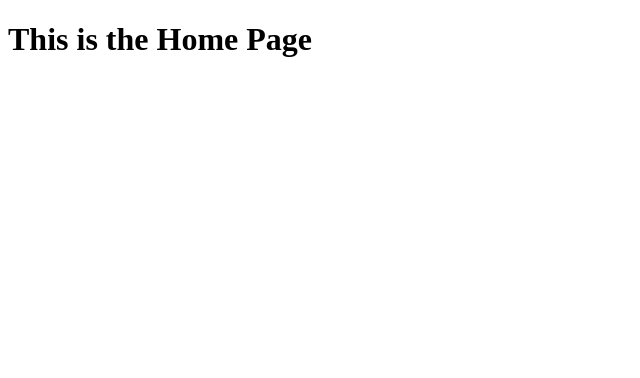
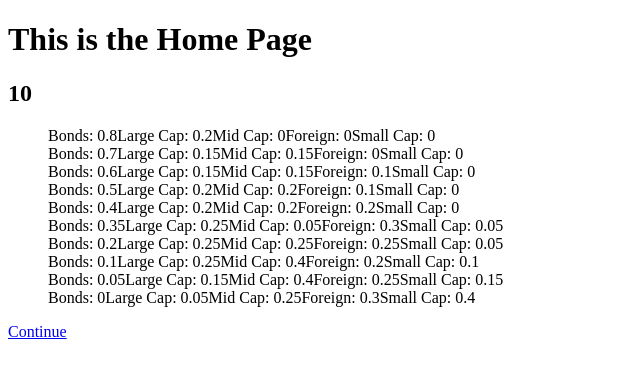
Before and after one commit to echen831/finance_advisor, a React (Create React App) app: page / in a window 1280 px wide. Shown: the top 378 px of the page, without its empty margins (0-640 px from the left). Built offline with nearby package versions, Linux system fonts and the light colour scheme.

Commit message:
add home and calculator components

```diff
--- /dev/null
+++ b/src/actions/risk_level_idx_actions.js
@@ -0,0 +1,12 @@
+export const SET_RISK_LEVEL_IDX = 'SET_RISK_LEVEL_IDX';
+
+const setRiskLevelIdx = (idx) => {
+    return {
+        type: SET_RISK_LEVEL_IDX,
+        idx
+    }
+}
+
+export const dispatchSRLIdx = (idx) => dispatch => {
+    dispatch(setRiskLevelIdx(idx))
+}
--- /dev/null
+++ b/src/components/App.css
@@ -0,0 +1,3 @@
+ul, li {
+    list-style: none;
+}
--- a/src/components/App.jsx
+++ b/src/components/App.jsx
@@ -1,8 +1,8 @@
 import React from 'react';
 import { Route, Switch } from 'react-router-dom';
-import { Home } from './home/home';
-import { Calculator } from './calculator/calculator';
-
+import Home from './home/home';
+import Calculator from './calculator/calculator';
+import './App.css';
 export const App = () => {
   return (
     <div>
--- a/src/components/calculator/calculator.jsx
+++ b/src/components/calculator/calculator.jsx
@@ -1,10 +1,30 @@
 import React from 'react';
+import { connect } from 'react-redux';
 
-export const Calculator = () => {
+const Calculator = (props) => {
 
     return (
         <div>
-            <h1>This is the Calculator page</h1>
+            <h1>Risk Level: {props.riskLevelIdx}</h1>
+            <div>
+                {Object.keys(props.data).map((item, idx) => {
+                    return <li key={idx}>{item}: {props.data[item]}</li>
+                })}
+            </div>
         </div>
     )
 }
+
+const mSTP = (state) => {
+    const currentIdx = state.entities.current.currentIdx
+    return {
+        data: state.entities.riskLevels[currentIdx],
+        riskLevelIdx: currentIdx + 1
+    }
+}
+
+const mDTP = (dispatch) => {
+    return {}
+}
+
+export default connect(mSTP, mDTP)(Calculator)
--- /dev/null
+++ b/src/components/home/home.css
@@ -0,0 +1,13 @@
+.risk {
+    display: flex;
+    cursor: pointer;
+}
+
+.risk:hover:not(.selected) {
+    background-color: aquamarine;
+    border-radius: 4px;
+}
+
+.selected {
+    background-color: chartreuse;
+}
--- a/src/components/home/home.jsx
+++ b/src/components/home/home.jsx
@@ -1,9 +1,55 @@
-import React from 'react';
+import React, {useState, useEffect} from 'react';
+import { connect } from 'react-redux';
+import { Link } from 'react-router-dom';
+import { dispatchSRLIdx } from '../../actions/risk_level_idx_actions';
 
-export const Home = () => {
+import './home.css';
+
+
+const Home = (props) => {
+
+    const [currIdx, setCurrIdx] = useState(props.currentIdx);
+
+    const handleUpdate = (idx) => {
+        props.setCurrentIdx(idx)
+        setCurrIdx(idx);
+    }
+
     return (
-        <div>
+        <div className='home-container'>
             <h1>This is the Home Page</h1>
+            <h2>{currIdx}</h2>
+            <ul>
+                {props.riskLevels.map((risk, idx) => {
+                    const highlighted = currIdx === idx ? "risk selected" : 'risk'
+                    return (
+
+                        <div key={idx} className={highlighted} onClick={() => handleUpdate(idx)}>
+                            <li>Bonds: {risk['Bonds']}</li>
+                            <li>Large Cap: {risk['Large Cap']}</li>
+                            <li>Mid Cap: {risk['Mid Cap']}</li>
+                            <li>Foreign: {risk['Foreign']}</li>
+                            <li>Small Cap: {risk['Small Cap']}</li>
+                        </div>
+                    )
+                } )}
+            </ul>
+            <Link to='/calculator' style={currIdx === 10 ? { pointerEvents: "none" } : null}>Continue</Link>
         </div>
     )
 }
+
+const mSTP = ( state ) => {
+    return {
+        riskLevels: state.entities.riskLevels,
+        currentIdx: state.entities.current.currentIdx
+    }
+};
+
+const mDTP = ( dispatch ) => {
+    return {
+        setCurrentIdx: (idx) => dispatch(dispatchSRLIdx(idx))
+    }
+}
+
+export default connect(mSTP, mDTP)(Home)
--- a/src/index.js
+++ b/src/index.js
@@ -8,7 +8,8 @@ document.addEventListener('DOMContentLoaded', () => {
   const root = document.getElementById('root');
   const preloadedState = {
     entities: {
-      riskLevels: RiskLevels
+      riskLevels: RiskLevels,
+      current: {currentIdx: 10}
     }
   }
   const store = configureStore(preloadedState);
--- a/src/reducers/entities_reducer.js
+++ b/src/reducers/entities_reducer.js
@@ -1,7 +1,9 @@
 import { combineReducers } from 'redux';
 import { riskLevelsReducer } from './risk_levels_reducer';
+import { riskLevelIdxReducer } from './risk_level_idx_reducer';
 
 
 export const entitiesReducer = combineReducers({
-    riskLevels: riskLevelsReducer
+    riskLevels: riskLevelsReducer,
+    current: riskLevelIdxReducer
 });
--- /dev/null
+++ b/src/reducers/risk_level_idx_reducer.js
@@ -0,0 +1,14 @@
+import { SET_RISK_LEVEL_IDX } from '../actions/risk_level_idx_actions';
+
+
+export const riskLevelIdxReducer = (oldState = {}, action) => {
+    Object.freeze(oldState);
+
+    switch (action.type) {
+        case SET_RISK_LEVEL_IDX:
+            let newState = Object.assign({}, oldState, {currentIdx: action.idx})
+            return newState;
+        default:
+            return oldState;
+    }
+}
```
Also changed, not shown: 1 other file (tests, documents, lock files or other folders).
